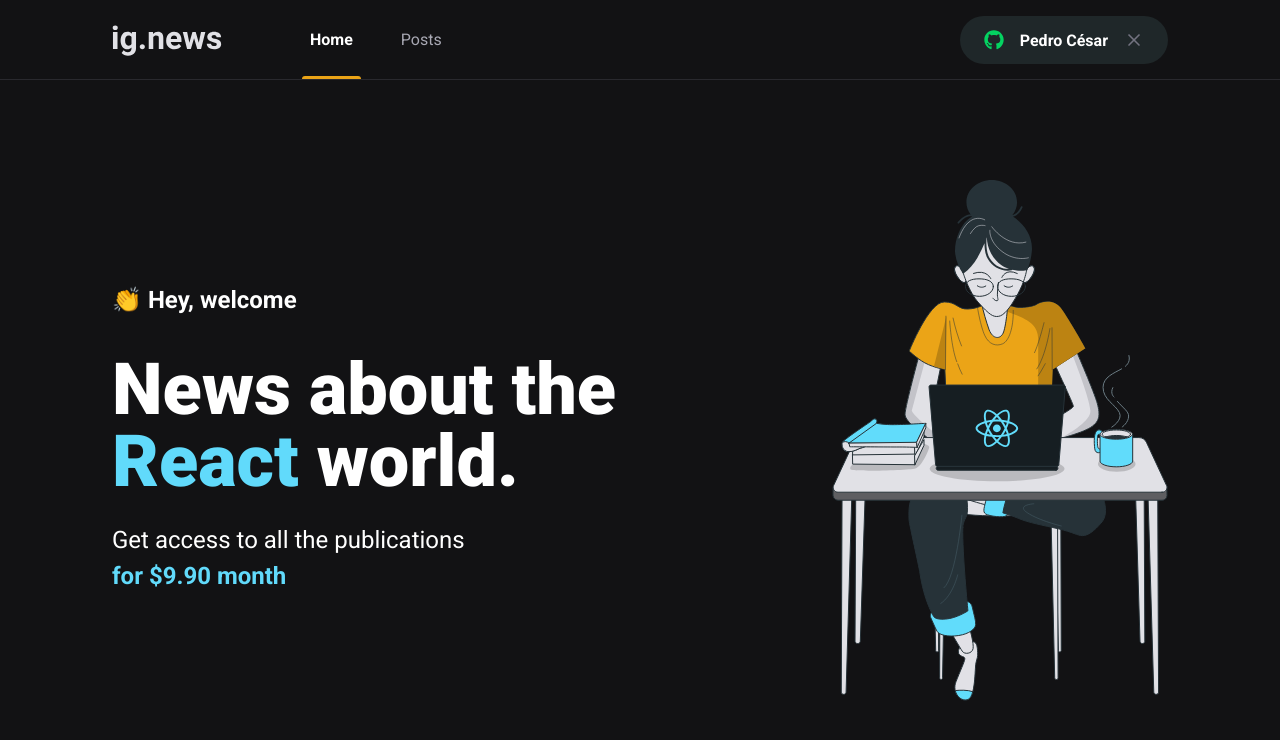
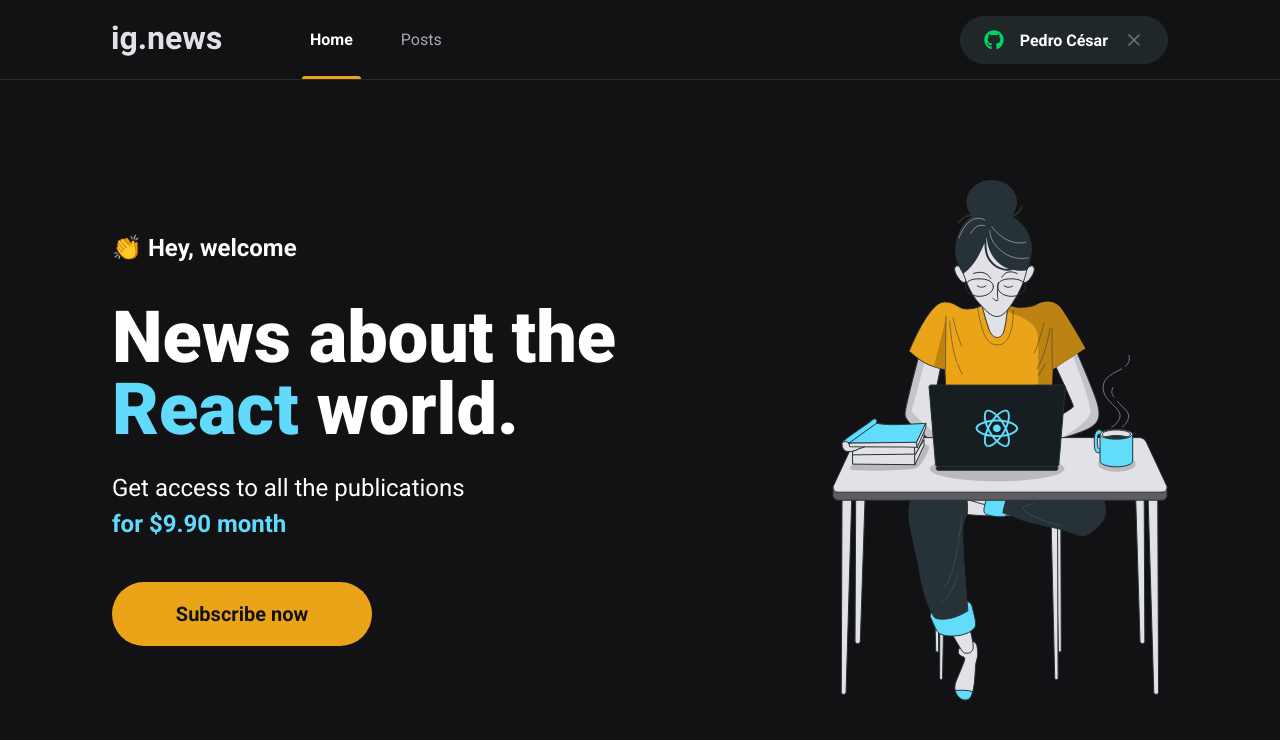
Before and after one commit to pedrocs378/ignews, a Next.js app: page / in a window 1280 px wide. Shown: the top 740 px of the page. Built offline with nearby package versions, Linux system fonts and the light colour scheme.

Commit message:
feat: cria botao de subscribe

```diff
--- /dev/null
+++ b/src/components/SubscribeButton/index.tsx
@@ -0,0 +1,14 @@
+
+import styles from './styles.module.scss'
+
+export function SubscribeButton() {
+
+	return (
+		<button
+			type="button"
+			className={styles.subscribeButton}
+		>
+			Subscribe now
+		</button>
+	)
+}
--- /dev/null
+++ b/src/components/SubscribeButton/styles.module.scss
@@ -0,0 +1,20 @@
+.subscribeButton {
+	height: 4rem;
+	width: 260px;
+	border: 0;
+	border-radius: 2rem;
+	background: var(--yellow-500);
+	color: var(--gray-900);
+	font-size: 1.25rem;
+	font-weight: bold;
+
+	display: flex;
+	align-items: center;
+	justify-content: center;
+
+	transition: filter 0.2s;
+
+	&:hover {
+		filter: brightness(0.8);
+	}
+}
--- a/src/pages/home.module.scss
+++ b/src/pages/home.module.scss
@@ -38,4 +38,8 @@
 			font-weight: bold;
 		}
 	}
+
+	button {
+		margin-top: 2.5rem;
+	}
 }
--- a/src/pages/index.tsx
+++ b/src/pages/index.tsx
@@ -1,4 +1,5 @@
 import Head from 'next/head'
+import { SubscribeButton } from '../components/SubscribeButton'
 
 import styles from './home.module.scss'
 
@@ -17,6 +18,8 @@
             Get access to all the publications <br />
             <span>for $9.90 month</span>
           </p>
+
+          <SubscribeButton />
         </section>
 
         <img src="/images/avatar.svg" alt="Girl Coding" />
```
